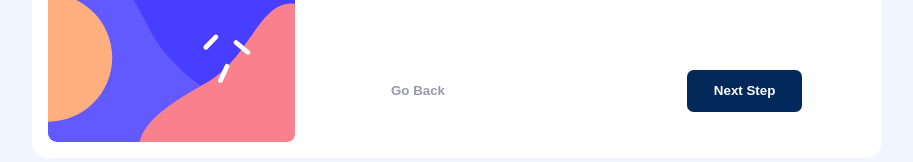
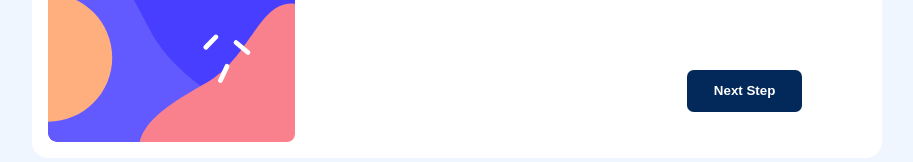
Before and after one commit to vincora/multi-step-form, a React (Create React App) app: page / in a window 1280 px wide. Shown: the part 530-692 px from the top of the page, without its empty margins (183-1096 px from the left). Built offline with nearby package versions, Linux system fonts and the light colour scheme.

Commit message:
disabled back button for 1 step

```diff
--- a/src/App.js
+++ b/src/App.js
@@ -36,7 +36,7 @@ function App() {
                   <Step1 />
                 </div>
                 <div className={style.buttons}>
-                  <Buttons forward />
+                  <Buttons noBackBtn />
                 </div>
               </>
             )}
--- a/src/components/buttons/Buttons.js
+++ b/src/components/buttons/Buttons.js
@@ -1,10 +1,12 @@
 import React from "react";
-import style from './Buttons.module.scss';
+import style from "./Buttons.module.scss";
 
-const Buttons = () => {
+const Buttons = ({ noBackBtn }) => {
   return (
     <div className={style.buttons}>
-      <button className={style.previousBtn}>Go Back</button>
+      <div>
+        {!noBackBtn && <button className={style.backBtn}>Go Back</button>}
+      </div>
       <button className={style.nextBtn}>Next Step</button>
     </div>
   );
--- a/src/components/buttons/Buttons.module.scss
+++ b/src/components/buttons/Buttons.module.scss
@@ -1,17 +1,17 @@
-.buttons{
+.buttons {
   display: flex;
   justify-content: space-between;
 }
-.nextBtn{
+.nextBtn {
   border: none;
-    border-radius: .5em;
+  border-radius: 0.5em;
   padding: 1em 2em;
   background-color: hsl(213, 96%, 18%);
   color: #fff;
   font-weight: 600;
   cursor: pointer;
 }
-.previousBtn{
+.backBtn {
   border: none;
   padding: 1em 2em 1em 0;
   background-color: transparent;
```
Lines whose indentation alone changed are shown as unchanged.
